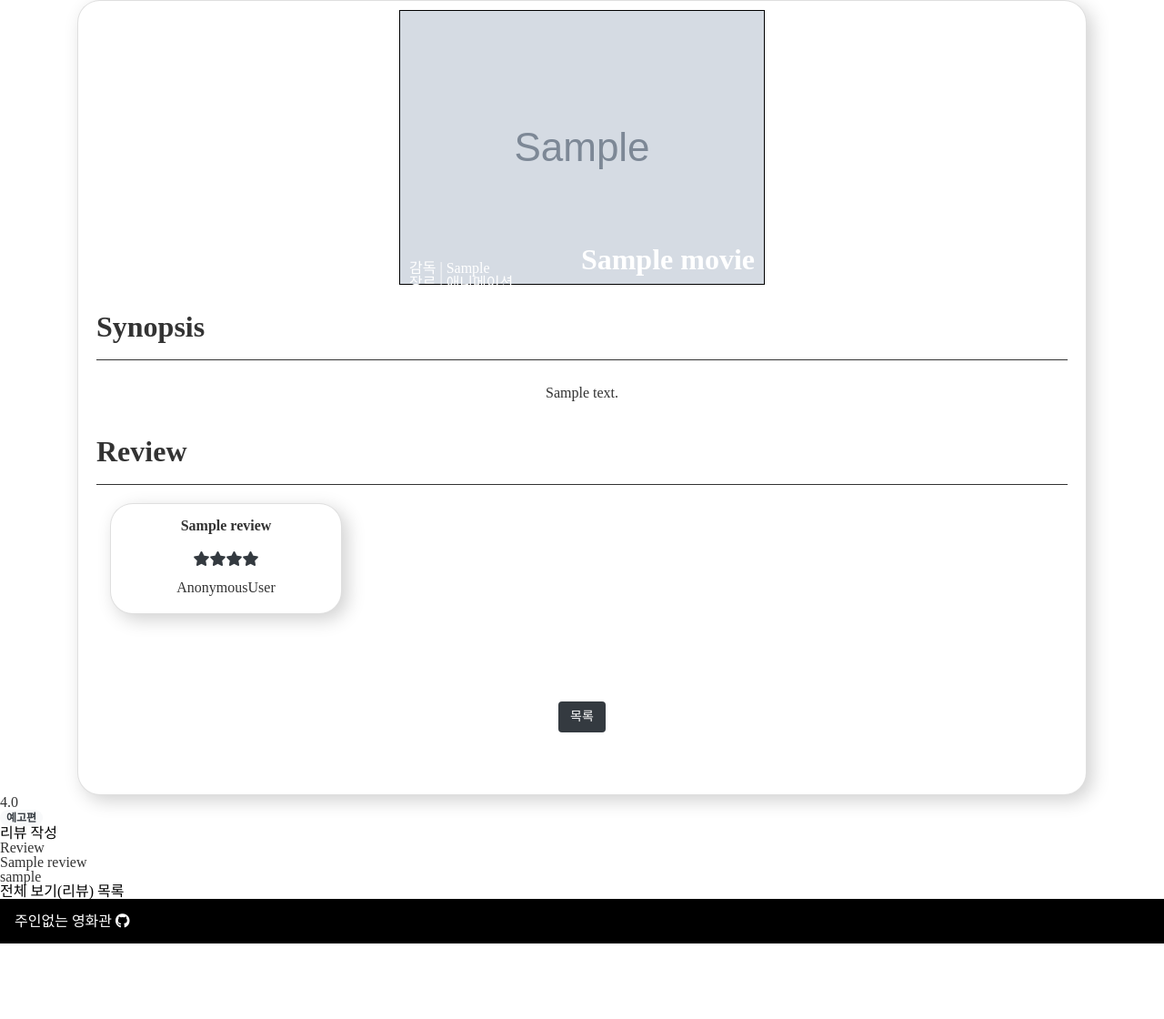
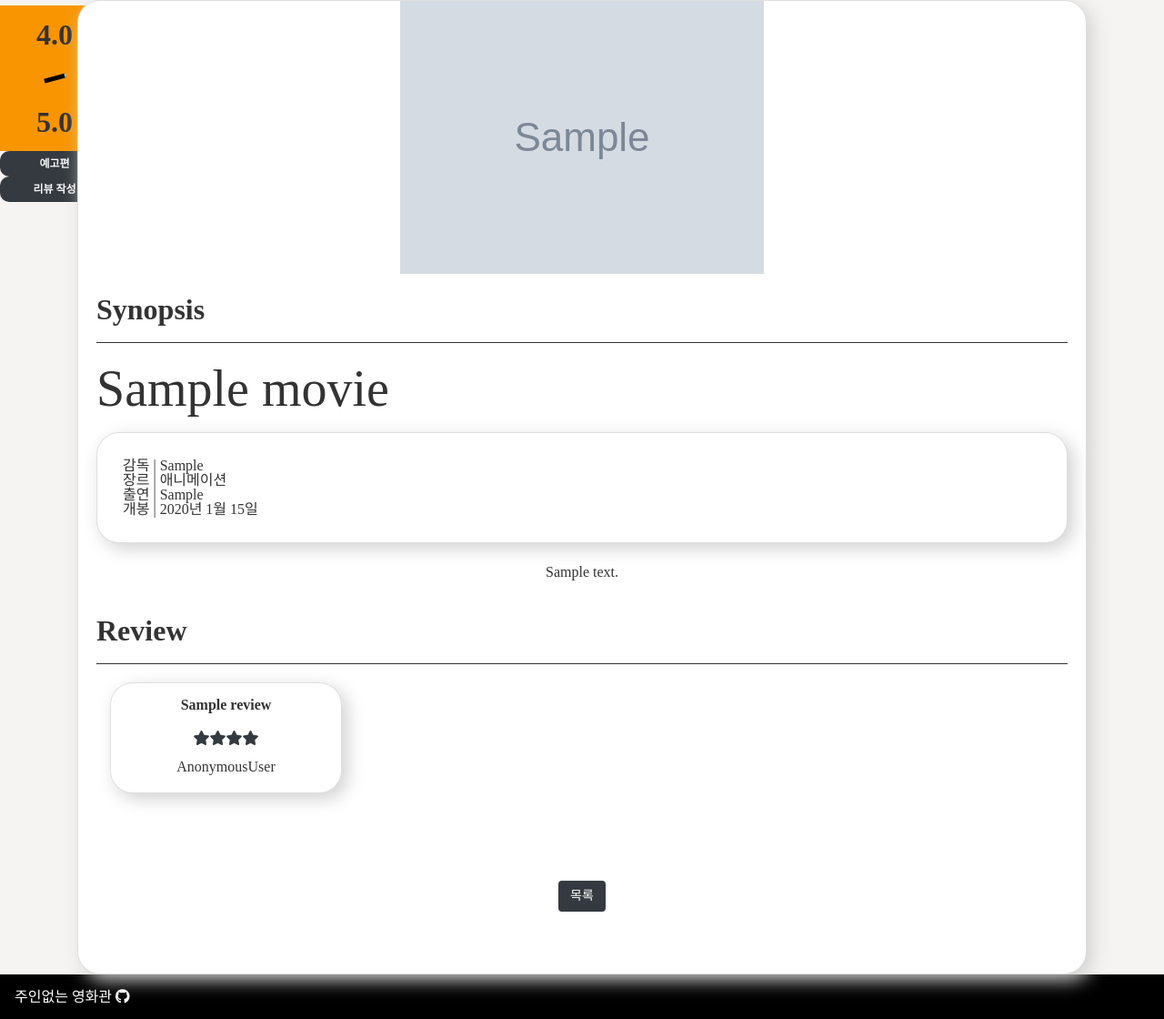
Before and after one commit to NoOwnerTheather/NoOwnerTheater, a Django app: page /1/movie_detail in a window 1280 px wide. Shown: the part 106-1226 px from the top of the page at 91% size. Before the commit the page ends 1143 px from the top, so only its background shows below. Run offline with Django 4.2, Linux system fonts and the light colour scheme; tables that the repository leaves empty hold one stand-in row (values such as "Sample post"); grey boxes marked "Sample" are stand-in pictures; some libraries are stand-ins or nearby versions; some web fonts are replaced.

Commit message:
[FIX] css

```diff
--- a/templates/theater/movie_detail.html
+++ b/templates/theater/movie_detail.html
@@ -3,36 +3,6 @@
 {% block content %}
 
 <style>
-    .jb-wrap {
-        /* width: 40%; */
-        margin: 10px auto;
-        border: 1px solid #000000;
-        position: relative;
-    }
-    .jb-wrap img {
-        width: 100%;
-        vertical-align: middle;
-    }
-    .jb-text {
-        padding: 5px 10px;
-        /* background-color: yellow; */
-        /* text-align: center; */
-        position: absolute;
-	    top: 90%;
-	    /* left: 10%; */
-        color: white;
-    }
-    .title_text {
-        padding: 5px 10px;
-        /* background-color: yellow; */
-        /* text-align: center; */
-        position: absolute;
-	    bottom: 2%;
-	    right: 0%;
-        color: white;
-        font-weight: bold;
-        font-size:xx-large;
-    }
 
     .text-start {
         font-weight: bold;
@@ -42,7 +12,43 @@
     .review_title {
         font-weight: 550;
     }
+   .diagonal {
+    width: 5px;
+    height: 100px;
+    background-color: black;
+    transform: rotate(75deg);
+    }
+    .floating {
+        position: fixed;
+        left: 0;
+        top: 7rem;
+        margin-right: -720px;
+        text-align:center;
+        width: 120px;
+    }
+    .rating {
+        background-color: #F89501;
+    }
+
+
+
+
 </style>
+<div style="background-color: #f5f4f2;">
+
+    <div class="floating">
+        <div class="rating d-flex flex-column py-3" style="height: 10rem;">
+            <h3 class="text-start">{{ movie.rating }}</h3>
+            <hr class="diagonal">
+            <h3 class="text-start">5.0</h3>
+        </div>
+        <div class="d-flex flex-column">
+            <a class="badge rounded-pill bg-dark text-light py-2" href="{% if movie.video %} {{movie.video.url}} {% endif %}">예고편</a>
+            <a class="badge rounded-pill bg-dark text-light py-2" href="{% url 'theater:review_enroll'}">리뷰 작성</a>
+        </div>
+    </div>
+
+
 
     <div class="container">
         <div class="row">
@@ -53,22 +59,23 @@
                     <div class="text-center jb-image">
                         <img class="img-fluid" src="{{movie.poster.url}}"  alt="...">
                     </div>
-
-                    <div class="jb-text">
-                        <p>감독 | {{ movie.director }}</p>
-                        <p>장르 | {{ movie.genre }}</p>
-                        <p>출연 | {{ movie.actor }}</p>
-                        <p>개봉 | {{ movie.release_date }}</p>
-                    </div>
-                    <div class="title_text">
-                        <h2>{{ movie.title }}</h2>
-                    </div>
                 </div>
 
                     <div class="card-body">
                         <div>
                             <h5 class="text-start">Synopsis</h5>
                             <hr style="height:1px;border:none;color:#333;background-color:#333;">
+                            <div class="display-4" style="border:bold;">
+                                <h2>{{ movie.title }}</h2>
+                            </div>
+                            <div class="card my-3" style="width: 100%">
+                                <div class="card-body m-2">
+                                    <p>감독 | {{ movie.director }}</p>
+                                    <p>장르 | {{ movie.genre }}</p>
+                                    <p>출연 | {{ movie.actor }}</p>
+                                    <p>개봉 | {{ movie.release_date }}</p>
+                                </div>
+                            </div>
                             <p class="text-center" style="line-height: 2.0;">{{ movie.content }}</p>
                             <br><br>
                             <h5 class="text-start">Review</h5>
@@ -97,7 +104,6 @@
 
                         </div>
 
-
                     </div>
 
 
@@ -107,26 +113,8 @@
         </div>
     </div>
 
+</div>
 
-
-
-    <p>{{ movie.rating }}</p>
-    <a class="badge rounded-pill bg-light text-dark" href="{% if movie.video %} {{movie.video.url}} {% endif %}">예고편</a>
-    <h2><a href="{% url 'theater:review_enroll'%}">리뷰 작성</a></h2>
-
-
-    <p>Review</p>
-    {% for review in reviews %}
-        <p>{{review.title}}</p>
-        <p>{{review.user}}</p>
-    {% endfor %}
-
-
-
-
-
-    <a href="">전체 보기(리뷰)</a>
-    <a href="{% url 'theater:chart_list' %}">목록</a>
 
 
 <script>
--- a/templates/theater/movie_list_popular.html
+++ b/templates/theater/movie_list_popular.html
@@ -25,7 +25,7 @@
               <img src="{{movie.poster.url}}" class="card-img-top" alt="...">
               <div class="card-body">
                 <h5 class="card-title text-center">{{movie.title}}</h5>
-                <span class="stars text-warning me-2 d-flex justify-content-center">{{movie.rating}}</span>
+                <span class="stars text-dark me-2 d-flex justify-content-center">{{movie.rating}}</span>
               </div>
             </div>
         </div>
--- a/templates/theater/movie_list_recent.html
+++ b/templates/theater/movie_list_recent.html
@@ -25,7 +25,7 @@
               <img src="{{movie.poster.url}}" class="card-img-top" alt="...">
               <div class="card-body">
                 <h5 class="card-title text-center">{{movie.title}}</h5>
-                <span class="stars text-warning me-2 d-flex justify-content-center">{{movie.rating}}</span>
+                <span class="stars text-dark me-2 d-flex justify-content-center">{{movie.rating}}</span>
               </div>
             </div>
         </div>
```
Also changed, not shown: templates/theater/chart_list.html (+15 -11 lines).
